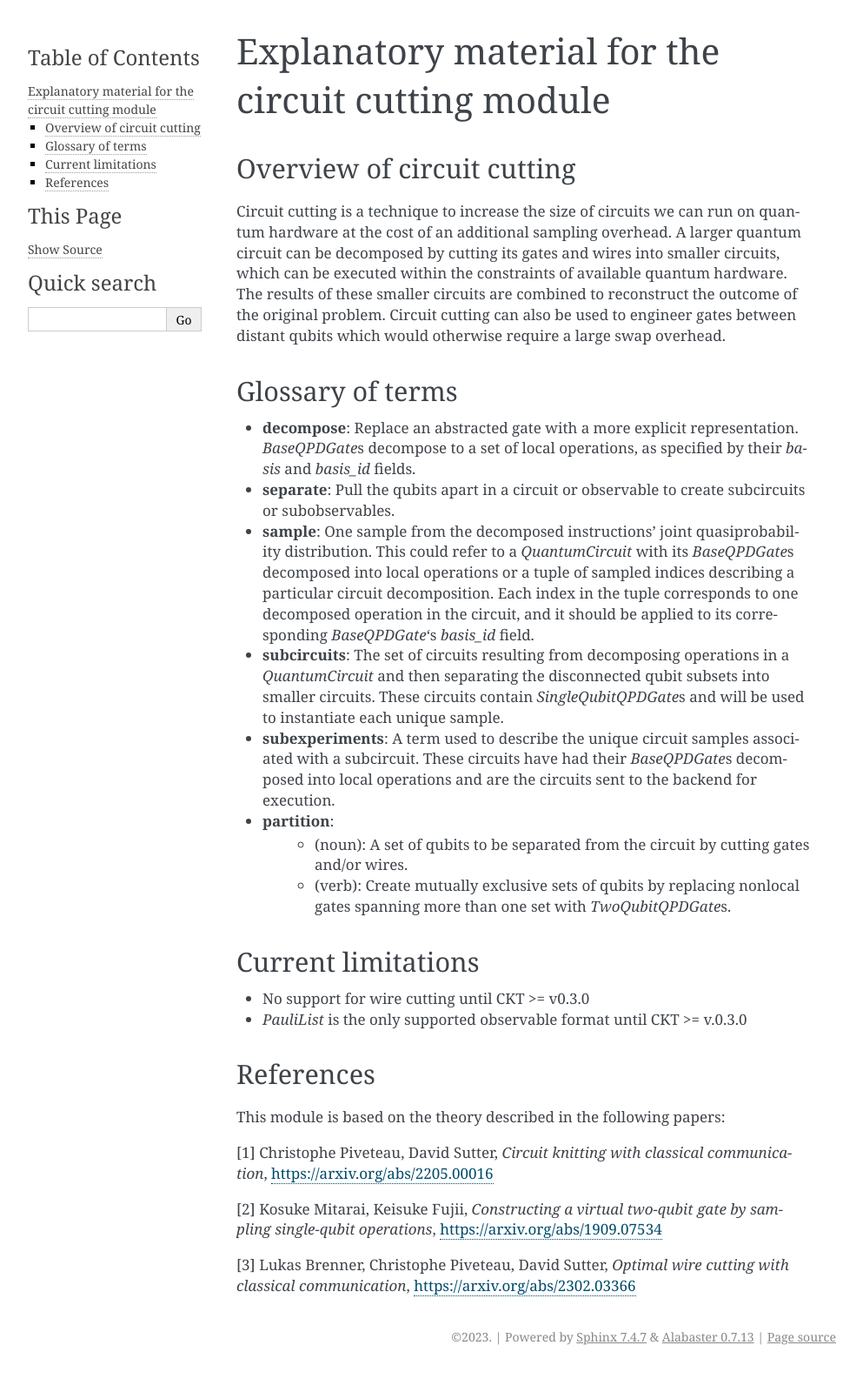
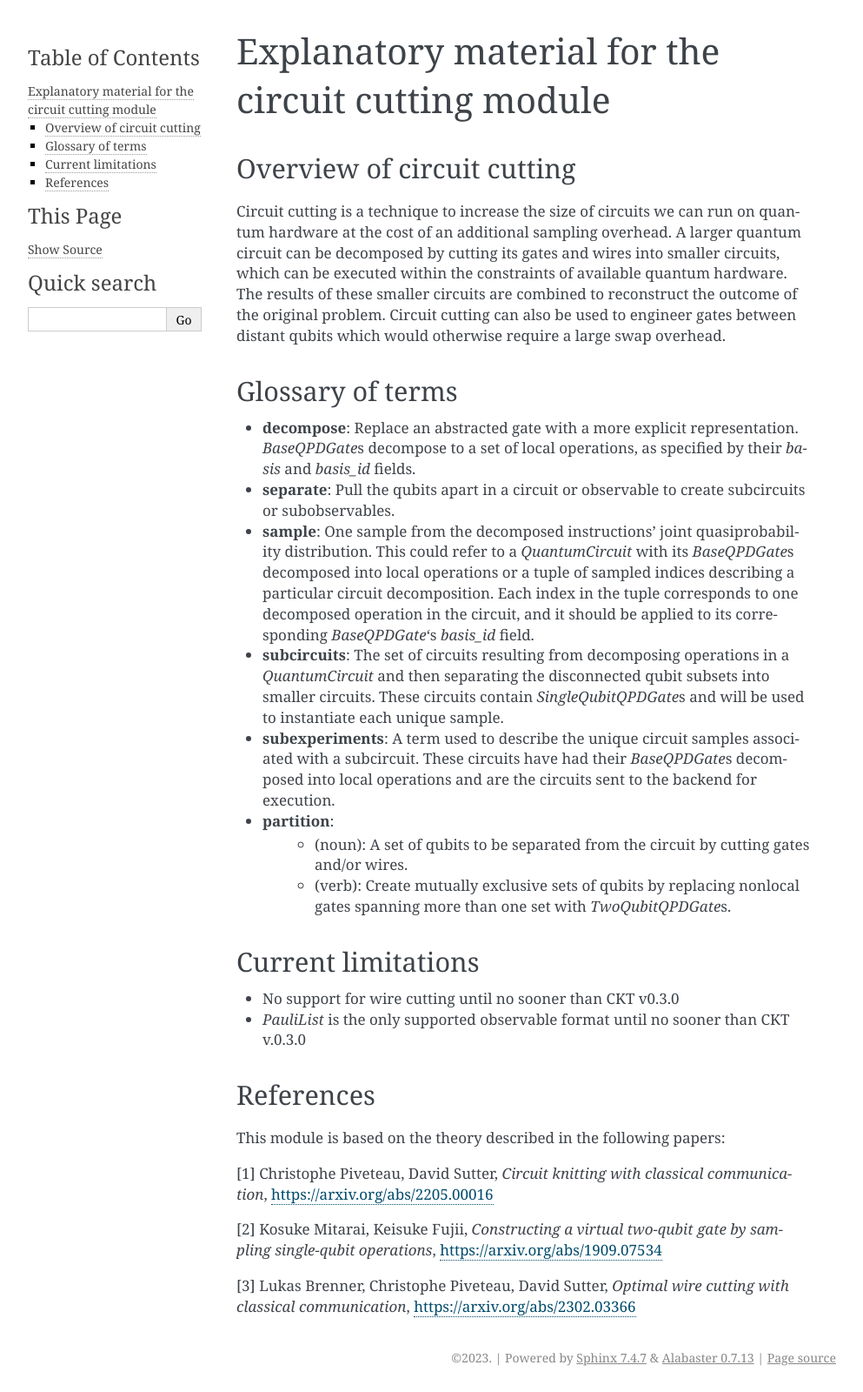
Before and after one commit to Qiskit/qiskit-addon-cutting, a Sphinx documentation site: the page built from docs/circuit_cutting/explanation/index.rst, in a window 1280 px wide. Shown: the whole page at 87% size, without its empty margins (148-1141 px from the left). Built offline with Sphinx 7.4.7, drawn with Linux system fonts in a browser that asks for light colours; before the commit the page ends 1576 px from its top, so only the background shows below that.

Commit message:
Adjust language in cutting explanation

```diff
--- a/docs/circuit_cutting/explanation/index.rst
+++ b/docs/circuit_cutting/explanation/index.rst
@@ -19,8 +19,8 @@ Glossary of terms
 
 Current limitations
 -------------------
-* No support for wire cutting until CKT >= v0.3.0
-* `PauliList` is the only supported observable format until CKT >= v.0.3.0
+* No support for wire cutting until no sooner than CKT v0.3.0
+* `PauliList` is the only supported observable format until no sooner than CKT v.0.3.0
 
 References
 ----------
```
